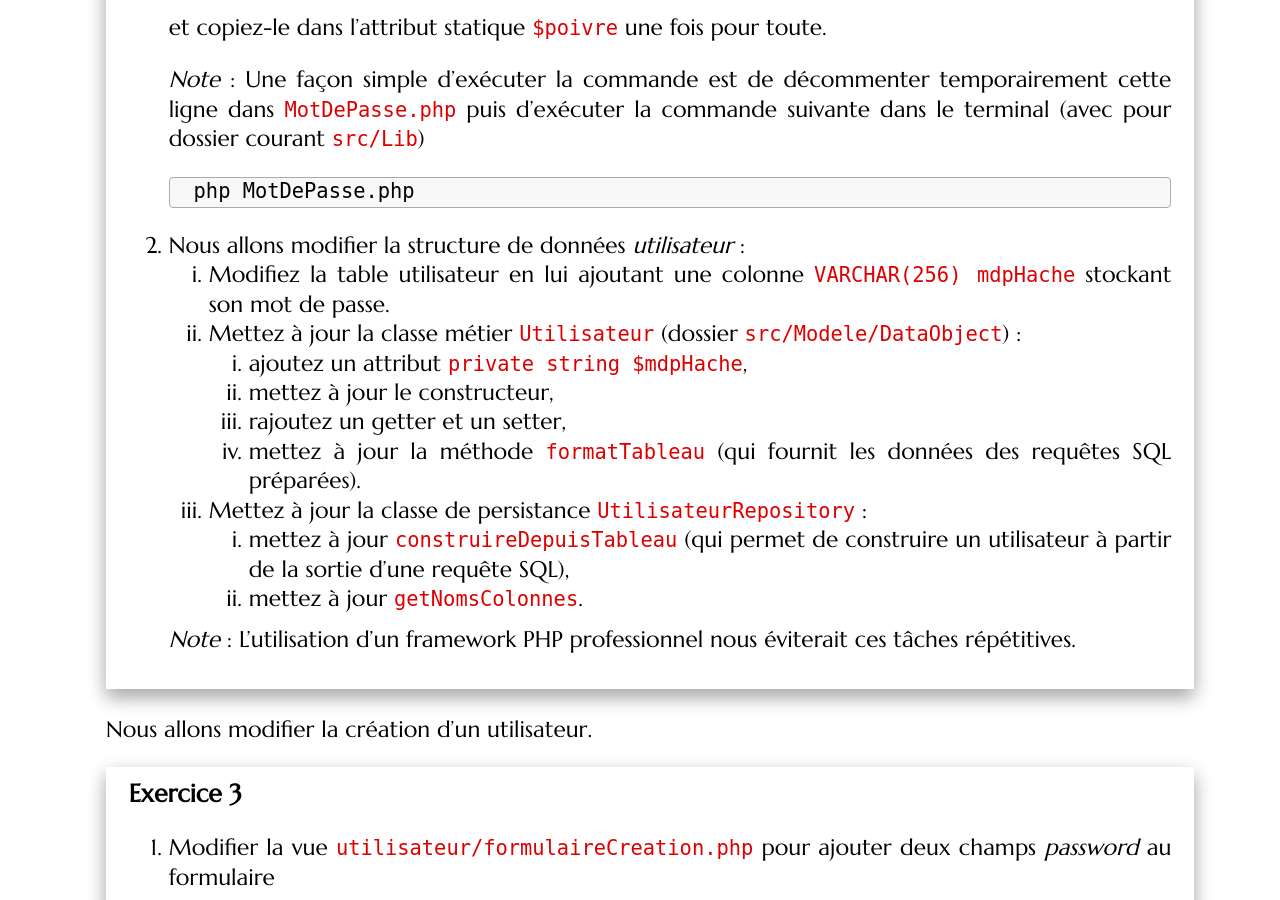
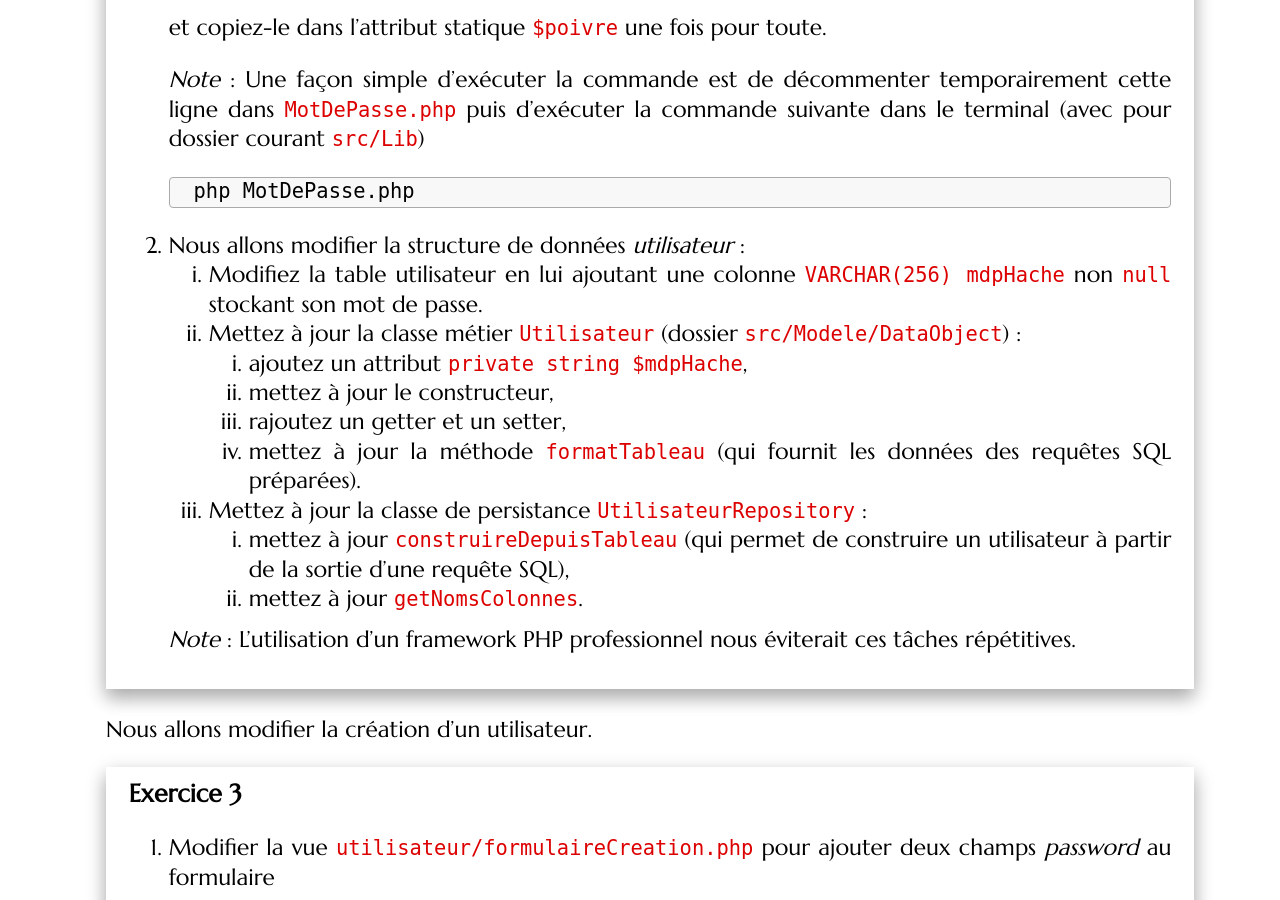
Before and after one commit to romainlebreton/R3.01-DeveloppementWeb, a Jekyll site: the page built from tutorials/tutorial8.md, in a window 1280 px wide and 900 px high, scrolled down 5733 px. Built offline with Jekyll 4.4.1, drawn with Linux system fonts in a browser that asks for light colours; some web fonts are replaced.

Commit message:
TD8 mdpHache not null

````diff
--- a/tutorials/tutorial8.md
+++ b/tutorials/tutorial8.md
@@ -248,8 +248,7 @@ et copiez-le dans l'attribut statique `$poivre` une fois pour toute.
    ```
 
 1. Nous allons modifier la structure de données *utilisateur* :
-   1. Modifiez la table utilisateur en lui ajoutant une colonne `VARCHAR(256)
-mdpHache` stockant son mot de passe.
+   1. Modifiez la table utilisateur en lui ajoutant une colonne `VARCHAR(256) mdpHache` non `null` stockant son mot de passe.
    1. Mettez à jour la classe métier `Utilisateur` (dossier `src/Modele/DataObject`) :
       1. ajoutez un attribut `private string $mdpHache`,
       1. mettez à jour le constructeur,
````
